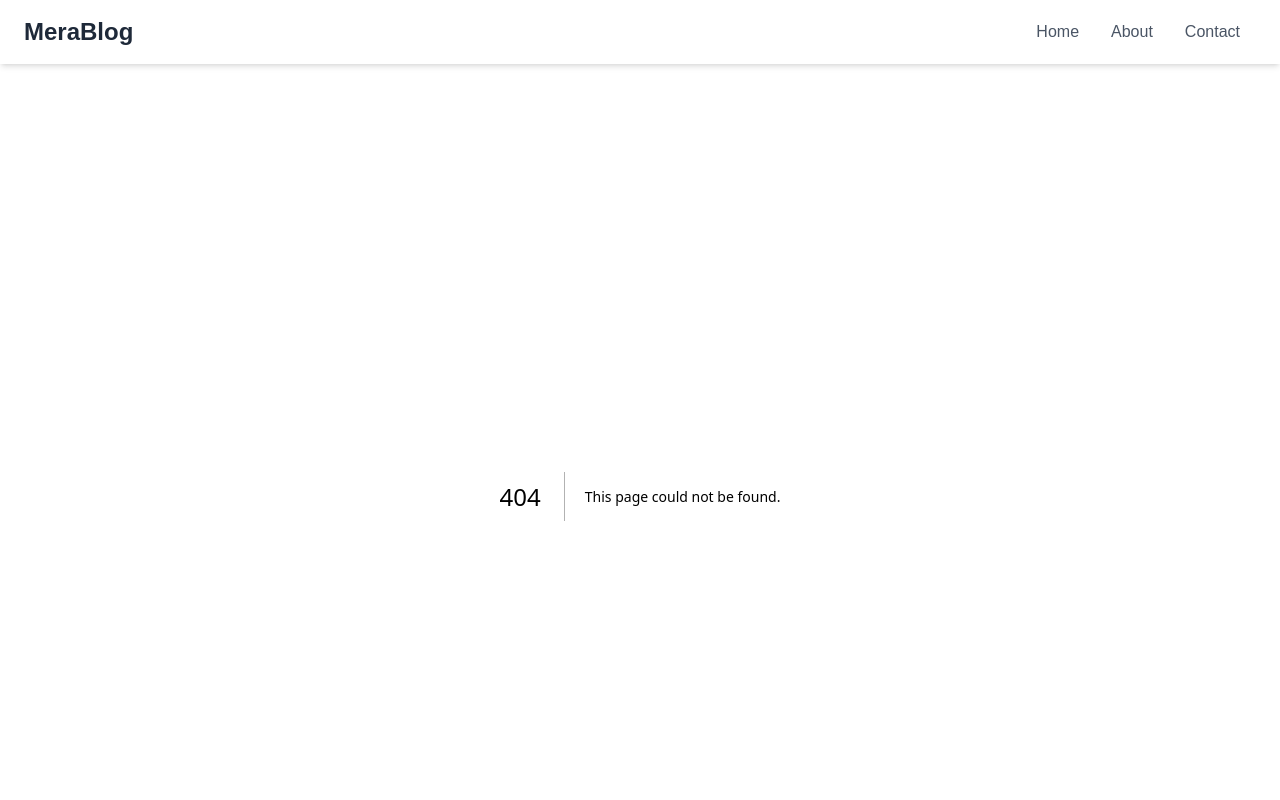
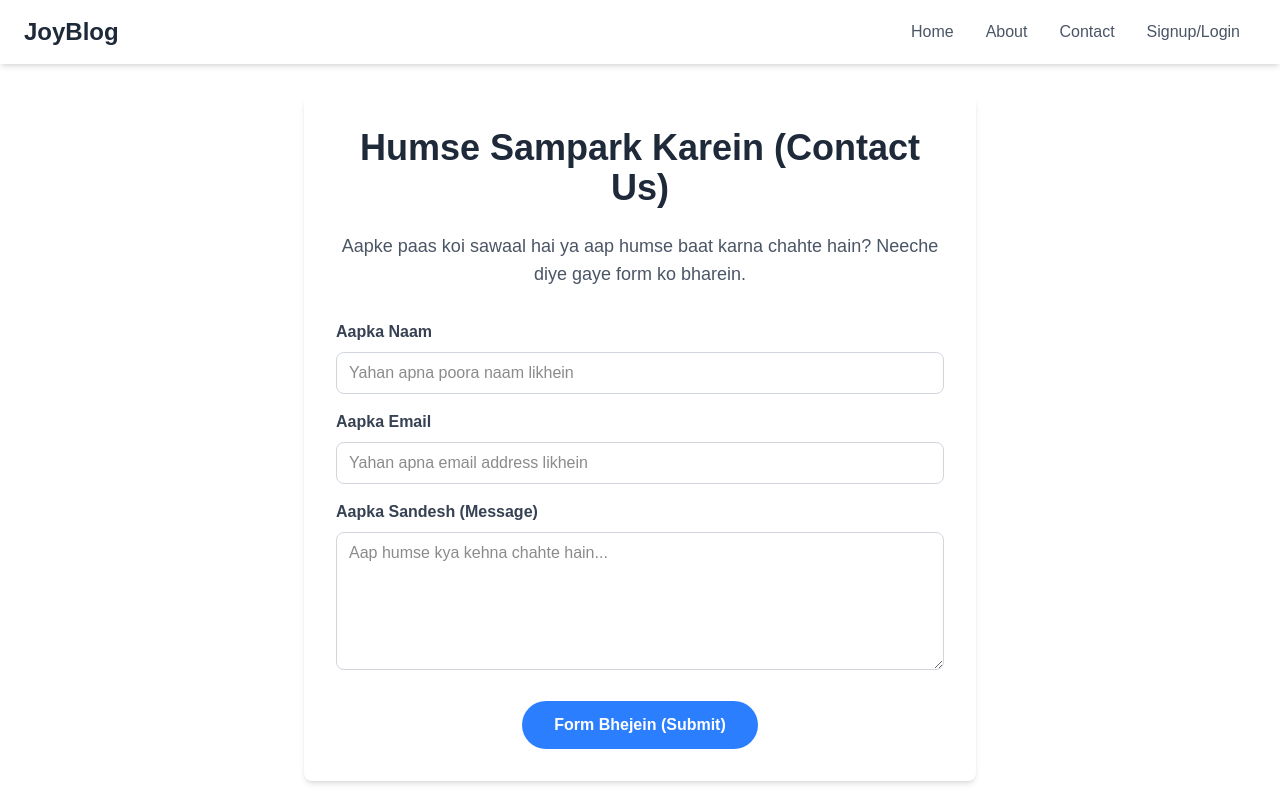
Before and after one commit to joydeb18/QuoraProjectFrontend, a Next.js app: page /contact in a window 1280 px wide. Before the commit this address had no page. Shown: the top 800 px of the page. Built offline with nearby package versions, Linux system fonts and the light colour scheme.

Commit message:
about and contact page updated

```diff
--- /dev/null
+++ b/src/app/about/page.tsx
@@ -0,0 +1,27 @@
+const AboutPage = () => {
+  return (
+    <div className="bg-white p-8 rounded-lg shadow-md">
+      <h1 className="text-4xl font-extrabold text-center text-gray-800 mb-6">
+        Humare Baare Mein (About Us)
+      </h1>
+
+      <p className="text-lg text-gray-700 mb-4">
+        **MeraBlog** mein aapka swagat hai! Yeh blog un sabhi logo ke liye hai jo technology ki duniya mein naye hain aur aasan bhasha mein cheezein seekhna chahte hain. Humara maksad complex topics ko simple, interesting, aur mazedaar banana hai.
+      </p>
+
+      <p className="text-lg text-gray-700 mb-4">
+        Yahan par aapko web development, programming, naye gadgets, aur tech industry se judi latest khabron par articles milenge. Hum believe karte hain ki knowledge sabke liye free aur accessible honi chahiye.
+      </p>
+
+      <h2 className="text-2xl font-bold text-gray-800 mt-8 mb-4">
+        Humare Founder
+      </h2>
+
+      <p className="text-lg text-gray-700">
+        Mera naam [Yahan Apna Naam Likhein] hai aur main ek passionate developer aur writer hoon. Maine is blog ki shuruaat isliye ki taaki main apna knowledge aur experience aap jaise curious logo ke saath share kar sakun.
+      </p>
+    </div>
+  );
+};
+
+export default AboutPage;
--- a/src/app/components/Header.tsx
+++ b/src/app/components/Header.tsx
@@ -7,7 +7,7 @@ const Header = () => {
     <header className="bg-white shadow-md">
       <div className="container mx-auto px-6 py-4 flex justify-between items-center">
         <Link href="/" className="text-2xl font-bold text-gray-800">
-          MeraBlog
+          JoyBlog
         </Link>
         <nav>
           <Link href="/" className="px-4 text-gray-600 hover:text-blue-500">
@@ -19,6 +19,9 @@ const Header = () => {
           <Link href="/contact" className="px-4 text-gray-600 hover:text-blue-500">
             Contact
           </Link>
+          <Link href="/contact" className="px-4 text-gray-600 hover:text-blue-500">
+            Signup/Login
+          </Link>
         </nav>
       </div>
     </header>
--- /dev/null
+++ b/src/app/contact/page.tsx
@@ -0,0 +1,74 @@
+const ContactPage = () => {
+  return (
+    <div className="bg-white p-8 rounded-lg shadow-md max-w-2xl mx-auto">
+      <h1 className="text-4xl font-extrabold text-center text-gray-800 mb-6">
+        Humse Sampark Karein (Contact Us)
+      </h1>
+
+      <p className="text-center text-lg text-gray-600 mb-8">
+        Aapke paas koi sawaal hai ya aap humse baat karna chahte hain? Neeche diye gaye form ko bharein.
+      </p>
+
+      {/* Action aur onSubmit abhi ke liye khali hain, backend se jodne par inka kaam aayega */}
+      <form>
+        {/* Name Input Field */}
+        <div className="mb-4">
+          <label htmlFor="name" className="block text-gray-700 font-bold mb-2">
+            Aapka Naam
+          </label>
+          <input
+            type="text"
+            id="name"
+            name="name"
+            placeholder="Yahan apna poora naam likhein"
+            className="w-full px-3 py-2 border border-gray-300 rounded-lg focus:outline-none focus:border-blue-500"
+            required
+          />
+        </div>
+
+        {/* Email Input Field */}
+        <div className="mb-4">
+          <label htmlFor="email" className="block text-gray-700 font-bold mb-2">
+            Aapka Email
+          </label>
+          <input
+            type="email"
+            id="email"
+            name="email"
+            placeholder="Yahan apna email address likhein"
+            className="w-full px-3 py-2 border border-gray-300 rounded-lg focus:outline-none focus:border-blue-500"
+            required
+          />
+        </div>
+
+        {/* Message Text Area */}
+        <div className="mb-6">
+          <label htmlFor="message" className="block text-gray-700 font-bold mb-2">
+            Aapka Sandesh (Message)
+          </label>
+          <textarea
+            id="message"
+            name="message"
+            rows={5}
+            placeholder="Aap humse kya kehna chahte hain..."
+            className="w-full px-3 py-2 border border-gray-300 rounded-lg focus:outline-none focus:border-blue-500"
+            required
+          >
+          </textarea>
+        </div>
+
+        {/* Submit Button */}
+        <div className="text-center">
+          <button
+            type="submit"
+            className="bg-blue-500 text-white font-bold py-3 px-8 rounded-full hover:bg-blue-600 transition duration-300"
+          >
+            Form Bhejein (Submit)
+          </button>
+        </div>
+      </form>
+    </div>
+  );
+};
+
+export default ContactPage;
```
